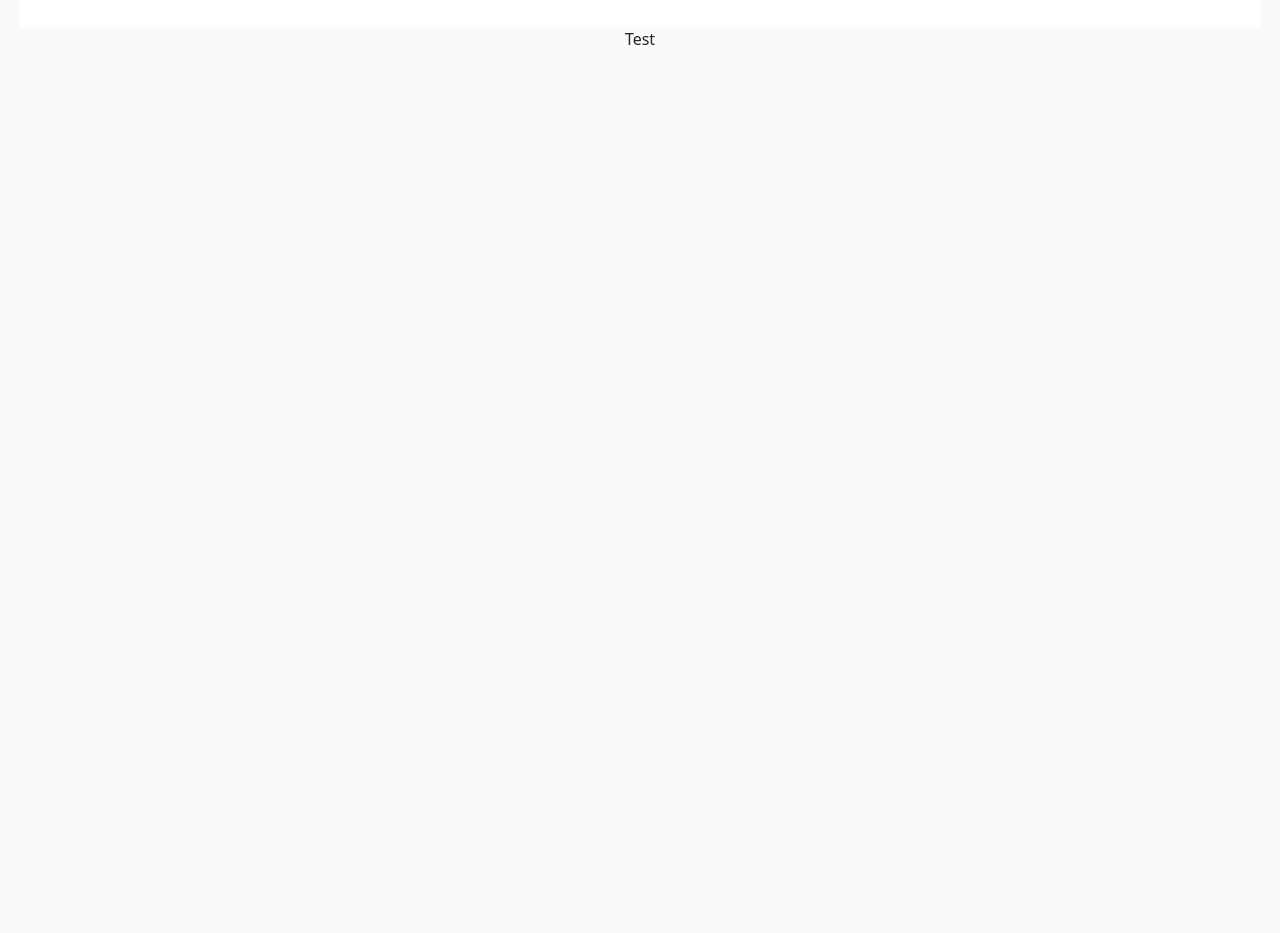
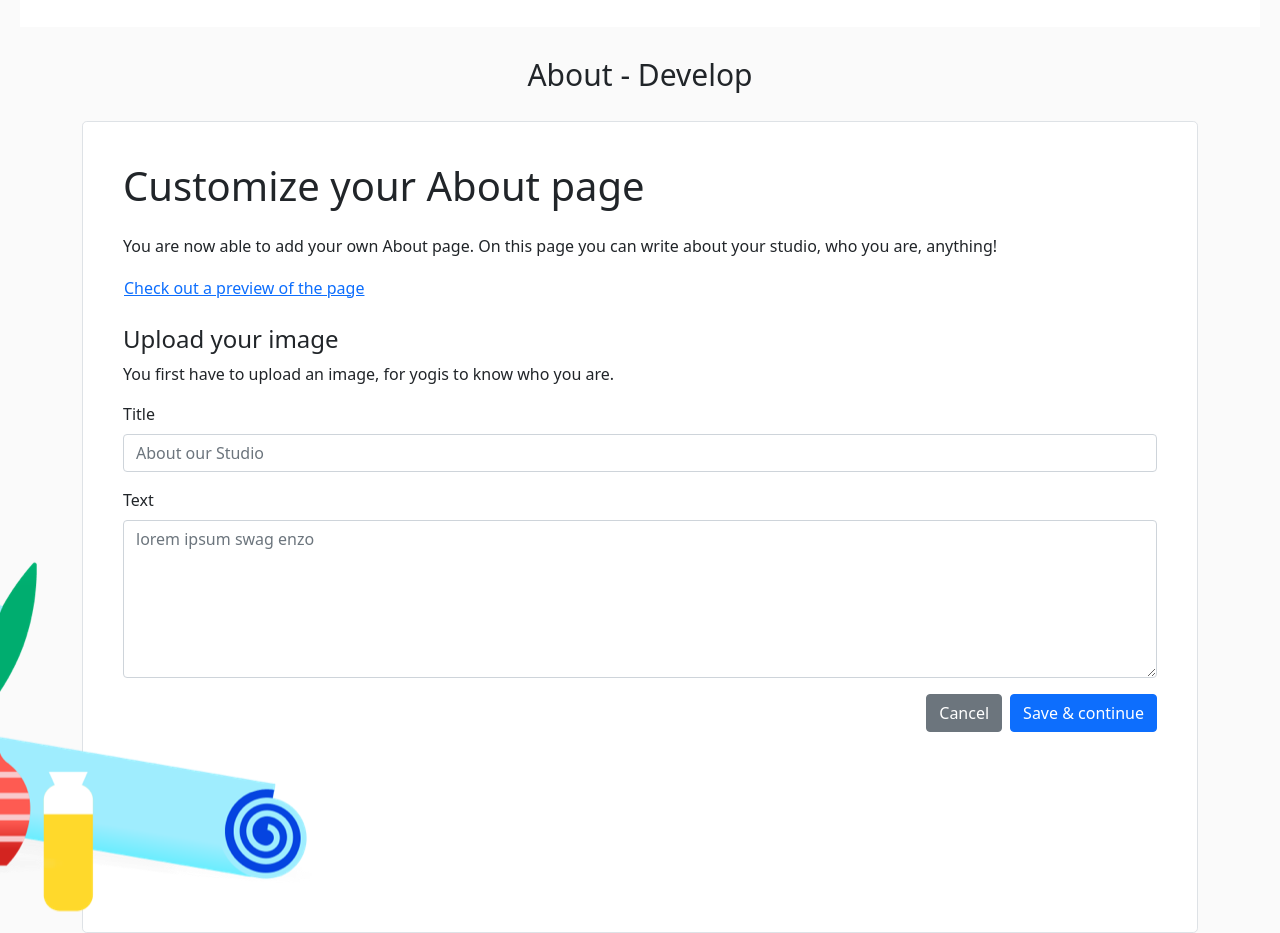
Before and after one commit to StephanieBolder/onestopshop, a React (Create React App) app: page /about/text in a window 1280 px wide. Shown: the part 243-1176 px from the top of the page. Before the commit the page ends 800 px from the top, so only its background shows below. Built offline with nearby package versions, Linux system fonts and the light colour scheme.

Commit message:
About page frontend

```diff
--- a/src/App.css
+++ b/src/App.css
@@ -79,3 +79,17 @@ body {
 .container-card {
   margin-left: 40px;
 }
+
+
+.p-10 {
+  padding: 40px;
+}
+
+.container-image {
+    bottom: 20px;
+    left: -250px;
+}
+
+.pb-40 {
+  padding-bottom: 160px;
+}
--- a/src/App.js
+++ b/src/App.js
@@ -14,7 +14,8 @@ function App() {
       <Routes>
         <Route path="/" element={<Layout />}>
           <Route index element={<CardPage />} />
-          <Route path="about" element={<About />} />
+          <Route path="about/upload" element={<About index="1"/>} />
+          <Route path="about/text" element={<About index="2"/>} />
           <Route path="contact" element={<Contact />} />
           <Route path="more" element={<More />} />
 
--- a/src/pages/About.js
+++ b/src/pages/About.js
@@ -1,20 +1,78 @@
 import Title from "../components/Title";
 import logo from '../assets/logo192.png'
-import { Card, Row, Container, Col, Badge } from "react-bootstrap";
+import { Card, Row, Container, Col, Badge, Button, Form } from "react-bootstrap";
+import plant from '../assets/Plant.png'
+import { useEffect, useState } from "react";
+import { useNavigate } from "react-router-dom";
 
-export default function About() {
+export default function About({ index }) {
+    const [image, setImage] = useState("");
+    const [preview, setPreview] = useState("");
+    const [title, setTitle] = useState("");
+    const [text, setText] = useState("");
+    let navigate = useNavigate();
+    const nextRoute = () => {
+        navigate('/about/text');
+    }
+
+    const onChangePicture = e => {
+        if (e.target.files[0]) {
+            setImage(e.target.files[0]);
+            const reader = new FileReader();
+            reader.addEventListener("load", () => {
+                setPreview(reader.result);
+            });
+            reader.readAsDataURL(e.target.files[0]);
+        }
+    };
+
+
     return (
         <div>
             <Title title="About - Develop" />
-            <Container >
-                <Card style={{ width: "80%" }}>
-                    <Title title="Customize your own about page" />
-                    <Card.Text style={{ width: "70%", textAlign: "left", color: "#999999", fontSize: "14px" }}>You are now able to add your own About page. On this page you can write about your studio, who you are, anything!</Card.Text>
-                    <Card.Link>Check out a preview of the page</Card.Link>
-                    <Card.Text style={{ color: "#444444", fontSize: "20px", marginBottom: "2px" }}>Upload your image</Card.Text>
-                    <Card.Text style={{ color: "#999999", fontSize: "14px" }}>You first have to upload an image, for yogis to know who you are.</Card.Text>
+            <Container className="bg-white p-10 text-start border rounded-3 position-relative">
+                <div className="mb-4">
+                    <h1 className="mb-4">Customize your About page</h1>
+                    <p>You are now able to add your own About page. On this page you can write about your studio, who you are, anything!</p>
+                    <Button className="p-0" variant="link">Check out a preview of the page</Button>
+                </div>
+                {index == 1 && <div className="pb-40">
+                    <h2 className="h4">Upload your image</h2>
+                    <p>You first have to upload an image, for yogis to know who you are.</p>
+                    <Form action="">
+                        <Form.Group controlId="formFile" className="mb-3 w-50">
+                            {/* <Form.Label>Default file input example</Form.Label> */}
+                            <Form.Control onChange={onChangePicture} type="file" />
+                        </Form.Group>
+                        <div className="text-end">
+                            <Button variant="secondary">Cancel</Button>
+                            <Button onClick={nextRoute}className="ms-2" variant="primary" type="submit">Save & continue</Button>
+                        </div>
+                    </Form>
+                    {image && <img src={preview} />}
+                </div>}
+                {index == 2 && <div className="pb-40">
+                    <h2 className="h4">Upload your image</h2>
+                    <p>You first have to upload an image, for yogis to know who you are.</p>
+                    <Form action="">
+                        <Form.Group className="mb-3" controlId="formTitle">
+                            <Form.Label>Title</Form.Label>
+                            <Form.Control type="text" placeholder="About our Studio" value={title} onChange={(e) => setTitle(e.target.value)} />
 
-                </Card>
+                        </Form.Group>
+                        <Form.Group className="mb-3" controlId="formText">
+                            <Form.Label>Text</Form.Label>
+                            <Form.Control as="textarea" rows={6} placeholder="lorem ipsum swag enzo" value={text} onChange={(e) => setText(e.target.value)}/>
+
+                        </Form.Group>
+                        <div className="text-end">
+                            <Button variant="secondary">Cancel</Button>
+                            <Button className="ms-2" variant="primary" type="submit">Save & continue</Button>
+                        </div>
+                    </Form>
+                </div>}
+
+                <img className="position-absolute container-image" src={plant} />
             </Container>
         </div>
     )
```
Also changed, not shown: src/assets/Plant.png (added), 1 other file (tests, documents, lock files or other folders).
